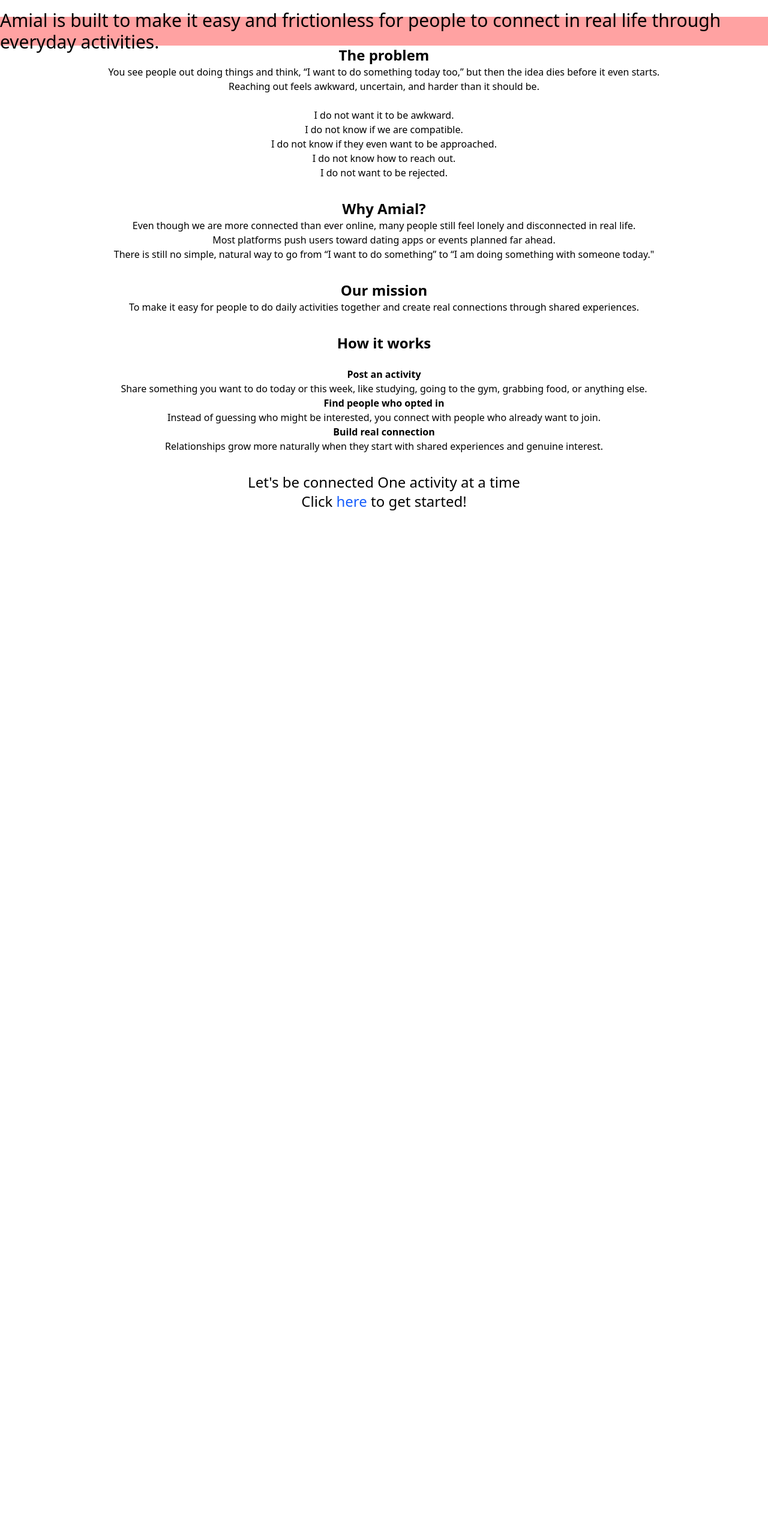
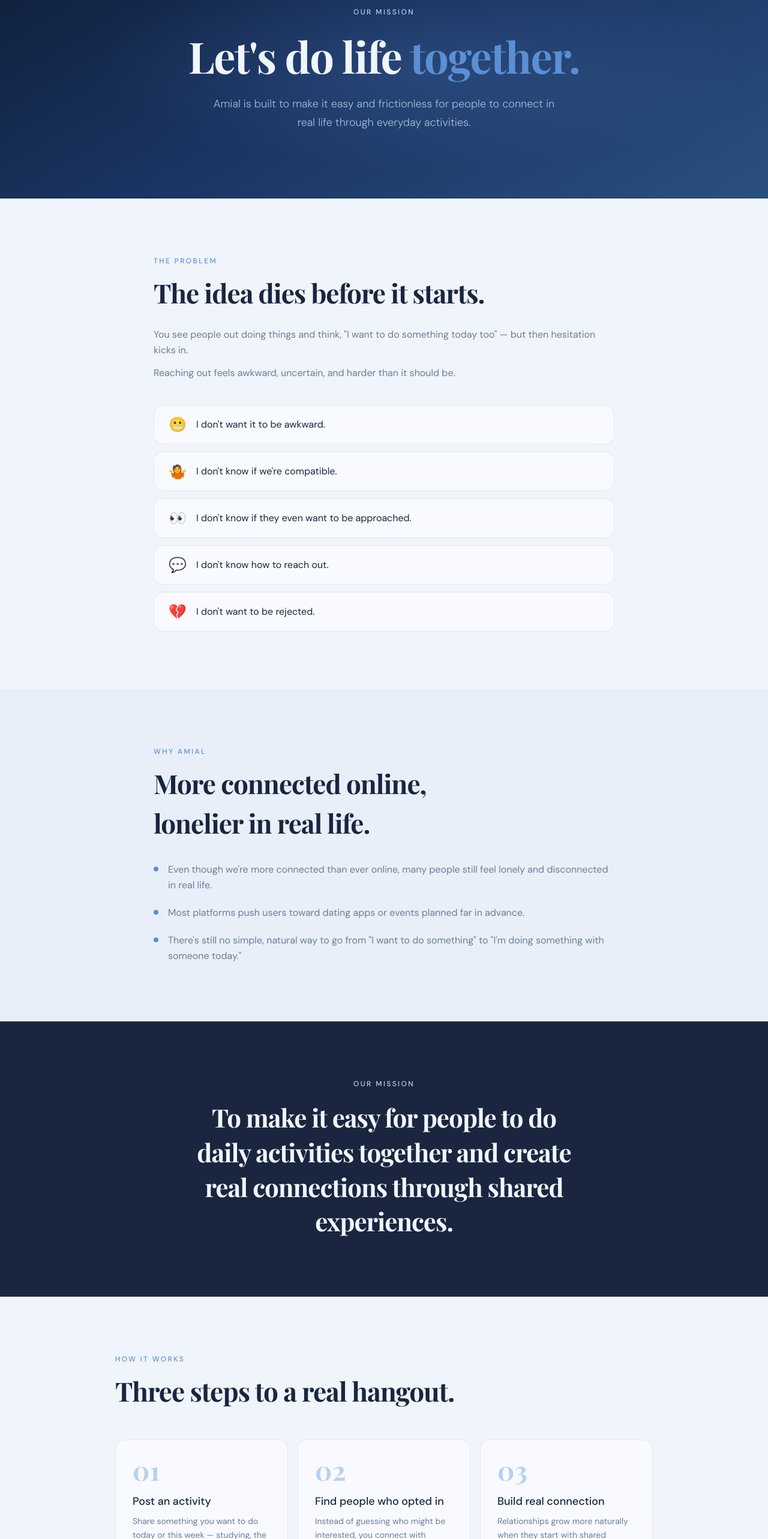
Before and after one commit to Amial-net/Amial, a React (Vite) app in the folder client/: page /mission in a window 1280 px wide. Shown: the part 160-2726 px from the top of the page at 60% size. Before the commit the page ends 1012 px from the top, so only its background shows below. Built offline with nearby package versions, Linux system fonts and the light colour scheme.

Commit message:
Mission Page Revamp outline

```diff
--- a/client/src/Pages/MissionPage.tsx
+++ b/client/src/Pages/MissionPage.tsx
@@ -1,9 +1,46 @@
-import { Link, useNavigate } from "react-router";
+import { Link } from "react-router";
 import ToolBar from "../components/ToolBar";
+
+const problems = [
+  { icon: "😬", text: "I don't want it to be awkward." },
+  { icon: "🤷", text: "I don't know if we're compatible." },
+  { icon: "👀", text: "I don't know if they even want to be approached." },
+  { icon: "💬", text: "I don't know how to reach out." },
+  { icon: "💔", text: "I don't want to be rejected." },
+];
+
+const steps = [
+  {
+    num: "01",
+    title: "Post an activity",
+    desc: "Share something you want to do today or this week — studying, the gym, grabbing food, or anything else.",
+  },
+  {
+    num: "02",
+    title: "Find people who opted in",
+    desc: "Instead of guessing who might be interested, you connect with people who already want to join.",
+  },
+  {
+    num: "03",
+    title: "Build real connection",
+    desc: "Relationships grow more naturally when they start with shared experiences and genuine interest.",
+  },
+];
 
 export default function MissionPage() {
   return (
-    <div className="">
+    <div
+      className="min-h-screen"
+      style={{
+        background: "#F0F4FB",
+        fontFamily: "'DM Sans', sans-serif",
+        color: "#1A2640",
+      }}
+    >
+      <link
+        href="https://fonts.googleapis.com/css2?family=Playfair+Display:wght@400;700&family=DM+Sans:wght@300;400;500&display=swap"
+        rel="stylesheet"
+      />
       <ToolBar />
       <Mission />
     </div>
@@ -13,99 +50,287 @@
 function Mission() {
   return (
     <div>
-      <h1 className="text-5xl py-10 font-bold text-black flex items-center justify-center max-w-4xl mx-auto">
-        {" "}
-        Amial - Let's do life together{" "}
+      {/* Hero */}
+      <div
+        className="flex flex-col items-center justify-center text-center px-6 py-28 relative overflow-hidden"
+        style={{
+          background:
+            "linear-gradient(150deg, #0F1E38 0%, #1A3360 45%, #2A5080 100%)",
+          minHeight: "52vh",
+        }}
+      >
+        <div
+          className="absolute inset-0 pointer-events-none"
+          style={{
+            background:
+              "radial-gradient(ellipse 60% 55% at 55% 50%, rgba(91,143,212,0.18) 0%, transparent 70%)",
+          }}
+        />
+        <p
+          className="text-xs font-medium tracking-widest uppercase mb-5 relative"
+          style={{ color: "#B8D0F0", letterSpacing: "0.2em" }}
+        >
+          Our mission
+        </p>
+        <h1
+          className="font-bold leading-tight relative mb-5"
+          style={{
+            fontFamily: "'Playfair Display', serif",
+            fontSize: "clamp(40px, 7vw, 72px)",
+            color: "#F0F6FF",
+            letterSpacing: "-1.5px",
+          }}
+        >
+          Let's do life <span style={{ color: "#5B8FD4" }}>together.</span>
         </h1>
-      <div className="text-3xl bg-red-300 h-[6vh] w-full flex items-center justify-center">
-        {" "}
-        Amial is built to make it easy and frictionless for people to connect in
-        real life through everyday activities.{" "}
+        <p
+          className="relative max-w-xl"
+          style={{
+            fontSize: "clamp(15px, 2vw, 18px)",
+            fontWeight: 300,
+            color: "rgba(220,232,255,0.72)",
+            lineHeight: 1.7,
+          }}
+        >
+          Amial is built to make it easy and frictionless for people to connect
+          in real life through everyday activities.
+        </p>
       </div>
-      <div className="text-center">
-        <h2 className="text-2xl font-bold">The problem </h2>
-        <p>
-          You see people out doing things and think, “I want to do something
-          today too,” but then the idea dies before it even starts.
+
+      {/* The Problem */}
+      <div className="px-6 py-24" style={{ background: "#F0F4FB" }}>
+        <div className="max-w-3xl mx-auto">
+          <p
+            className="text-xs font-medium tracking-widest uppercase mb-3"
+            style={{ color: "#5B8FD4", letterSpacing: "0.2em" }}
+          >
+            The problem
           </p>
-
-        <p>
-          {" "}
+          <h2
+            className="font-bold mb-6"
+            style={{
+              fontFamily: "'Playfair Display', serif",
+              fontSize: "clamp(28px, 4vw, 44px)",
+              color: "#1A2640",
+              letterSpacing: "-1px",
+            }}
+          >
+            The idea dies before it starts.
+          </h2>
+          <p
+            className="mb-3 text-base leading-relaxed"
+            style={{ color: "#6A7D9A" }}
+          >
+            You see people out doing things and think, "I want to do something
+            today too" — but then hesitation kicks in.
+          </p>
+          <p
+            className="mb-10 text-base leading-relaxed"
+            style={{ color: "#6A7D9A" }}
+          >
             Reaching out feels awkward, uncertain, and harder than it should be.
           </p>
 
-        <ul className="problem-list">
-          <li>
-            <br />I do not want it to be awkward.
-          </li>
-          <li>I do not know if we are compatible.</li>
-          <li>I do not know if they even want to be approached.</li>
-          <li>I do not know how to reach out.</li>
-          <li>I do not want to be rejected.</li>
-        </ul>
+          <div className="grid grid-cols-1 gap-3">
+            {problems.map((p, i) => (
+              <div
+                key={i}
+                className="flex items-center gap-4 rounded-2xl px-6 py-4"
+                style={{
+                  background: "#F8FAFF",
+                  border: "1px solid rgba(26,38,64,0.08)",
+                }}
+              >
+                <span className="text-2xl">{p.icon}</span>
+                <p
+                  className="text-base"
+                  style={{ color: "#1A2640", fontWeight: 400 }}
+                >
+                  {p.text}
+                </p>
+              </div>
+            ))}
+          </div>
+        </div>
+      </div>
 
-        <h2 className="text-2xl font-bold">
-          <br /> Why Amial?
+      {/* Why Amial */}
+      <div className="px-6 py-24" style={{ background: "#E8EFF9" }}>
+        <div className="max-w-3xl mx-auto">
+          <p
+            className="text-xs font-medium tracking-widest uppercase mb-3"
+            style={{ color: "#5B8FD4", letterSpacing: "0.2em" }}
+          >
+            Why Amial
+          </p>
+          <h2
+            className="font-bold mb-8"
+            style={{
+              fontFamily: "'Playfair Display', serif",
+              fontSize: "clamp(28px, 4vw, 44px)",
+              color: "#1A2640",
+              letterSpacing: "-1px",
+            }}
+          >
+            More connected online,
+            <br />
+            lonelier in real life.
           </h2>
+          <div className="flex flex-col gap-5">
+            {[
+              "Even though we're more connected than ever online, many people still feel lonely and disconnected in real life.",
+              "Most platforms push users toward dating apps or events planned far in advance.",
+              'There\'s still no simple, natural way to go from "I want to do something" to "I\'m doing something with someone today."',
+            ].map((text, i) => (
+              <div key={i} className="flex gap-4 items-start">
+                <div
+                  className="mt-1 shrink-0 w-2 h-2 rounded-full"
+                  style={{ background: "#5B8FD4", marginTop: 8 }}
+                />
+                <p
+                  className="text-base leading-relaxed"
+                  style={{ color: "#6A7D9A" }}
+                >
+                  {text}
+                </p>
+              </div>
+            ))}
+          </div>
+        </div>
+      </div>
 
-        <p>
-          Even though we are more connected than ever online, many people still
-          feel lonely and disconnected in real life.
+      {/* Our Mission Statement */}
+      <div className="px-6 py-24 text-center" style={{ background: "#1A2640" }}>
+        <div className="max-w-2xl mx-auto">
+          <p
+            className="text-xs font-medium tracking-widest uppercase mb-5"
+            style={{ color: "#B8D0F0", letterSpacing: "0.2em" }}
+          >
+            Our mission
           </p>
+          <p
+            className="font-bold leading-snug"
+            style={{
+              fontFamily: "'Playfair Display', serif",
+              fontSize: "clamp(26px, 4vw, 42px)",
+              color: "#F0F6FF",
+              letterSpacing: "-1px",
+            }}
+          >
+            To make it easy for people to do daily activities together and
+            create real connections through shared experiences.
+          </p>
+        </div>
+      </div>
 
-        <p>
-          Most platforms push users toward dating apps or events planned far
-          ahead.
+      {/* How it works */}
+      <div className="px-6 py-24" style={{ background: "#F0F4FB" }}>
+        <div className="max-w-4xl mx-auto">
+          <p
+            className="text-xs font-medium tracking-widest uppercase mb-3"
+            style={{ color: "#5B8FD4", letterSpacing: "0.2em" }}
+          >
+            How it works
           </p>
+          <h2
+            className="font-bold mb-12"
+            style={{
+              fontFamily: "'Playfair Display', serif",
+              fontSize: "clamp(28px, 4vw, 44px)",
+              color: "#1A2640",
+              letterSpacing: "-1px",
+            }}
+          >
+            Three steps to a real hangout.
+          </h2>
+          <div className="grid grid-cols-1 md:grid-cols-3 gap-4">
+            {steps.map((s) => (
+              <div
+                key={s.num}
+                className="rounded-2xl p-7"
+                style={{
+                  background: "#F8FAFF",
+                  border: "1.5px solid rgba(26,38,64,0.08)",
+                }}
+              >
+                <div
+                  className="font-bold mb-4"
+                  style={{
+                    fontFamily: "'Playfair Display', serif",
+                    fontSize: 44,
+                    color: "#B8D0F0",
+                    lineHeight: 1,
+                  }}
+                >
+                  {s.num}
+                </div>
+                <h3
+                  className="font-medium mb-2 text-lg"
+                  style={{ color: "#1A2640" }}
+                >
+                  {s.title}
+                </h3>
+                <p
+                  className="text-sm leading-relaxed"
+                  style={{ color: "#6A7D9A" }}
+                >
+                  {s.desc}
+                </p>
+              </div>
+            ))}
+          </div>
+        </div>
+      </div>
 
-        <p>
-          There is still no simple, natural way to go from “I want to do
-          something” to “I am doing something with someone today."
+      {/* CTA */}
+      <div
+        className="px-6 py-24 text-center"
+        style={{
+          background: "linear-gradient(135deg, #1A2640 0%, #2A4070 100%)",
+        }}
+      >
+        <div className="max-w-xl mx-auto">
+          <p
+            className="text-xs font-medium tracking-widest uppercase mb-5"
+            style={{ color: "#B8D0F0", letterSpacing: "0.2em" }}
+          >
+            Ready?
           </p>
-
-        <h2 className="text-2xl font-bold">
-          <br />
-          Our mission
+          <h2
+            className="font-bold mb-4"
+            style={{
+              fontFamily: "'Playfair Display', serif",
+              fontSize: "clamp(30px, 5vw, 52px)",
+              color: "#F0F6FF",
+              letterSpacing: "-1px",
+            }}
+          >
+            One activity at a time.
           </h2>
-        <p>
-          To make it easy for people to do daily activities together and create
-          real connections through shared experiences.
+          <p
+            className="mb-10 font-light"
+            style={{
+              color: "rgba(220,232,255,0.65)",
+              fontSize: 17,
+              lineHeight: 1.6,
+            }}
+          >
+            Your next great friendship is one post away.
           </p>
-
-        <h2 className="text-2xl font-bold">
-          <br />
-          How it works
-        </h2>
-        <h3 className="font-bold">
-          <br />
-          Post an activity{" "}
-        </h3>
-        <p>
-          Share something you want to do today or this week, like studying,
-          going to the gym, grabbing food, or anything else.
-        </p>
-
-        <h3 className="font-bold">Find people who opted in</h3>
-
-        <p>
-          Instead of guessing who might be interested, you connect with people
-          who already want to join.
-        </p>
-
-        <h3 className="font-bold">Build real connection</h3>
-        <p>
-          Relationships grow more naturally when they start with shared
-          experiences and genuine interest.
-        </p>
-
-        <div className="text-2xl">
-          <br />
-          <div>Let's be connected One activity at a time</div>
-          <span>Click </span>
-          <Link to="/signup" className="">
-            <span className="text-blue-600">here</span>
+          <Link
+            to="/signup"
+            className="inline-block font-medium"
+            style={{
+              background: "#5B8FD4",
+              color: "#fff",
+              fontSize: 15,
+              padding: "14px 40px",
+              borderRadius: 50,
+              textDecoration: "none",
+            }}
+          >
+            Get started →
           </Link>
-          <span> to get started!</span>
         </div>
       </div>
     </div>
```
Lines whose indentation alone changed are shown as unchanged.
